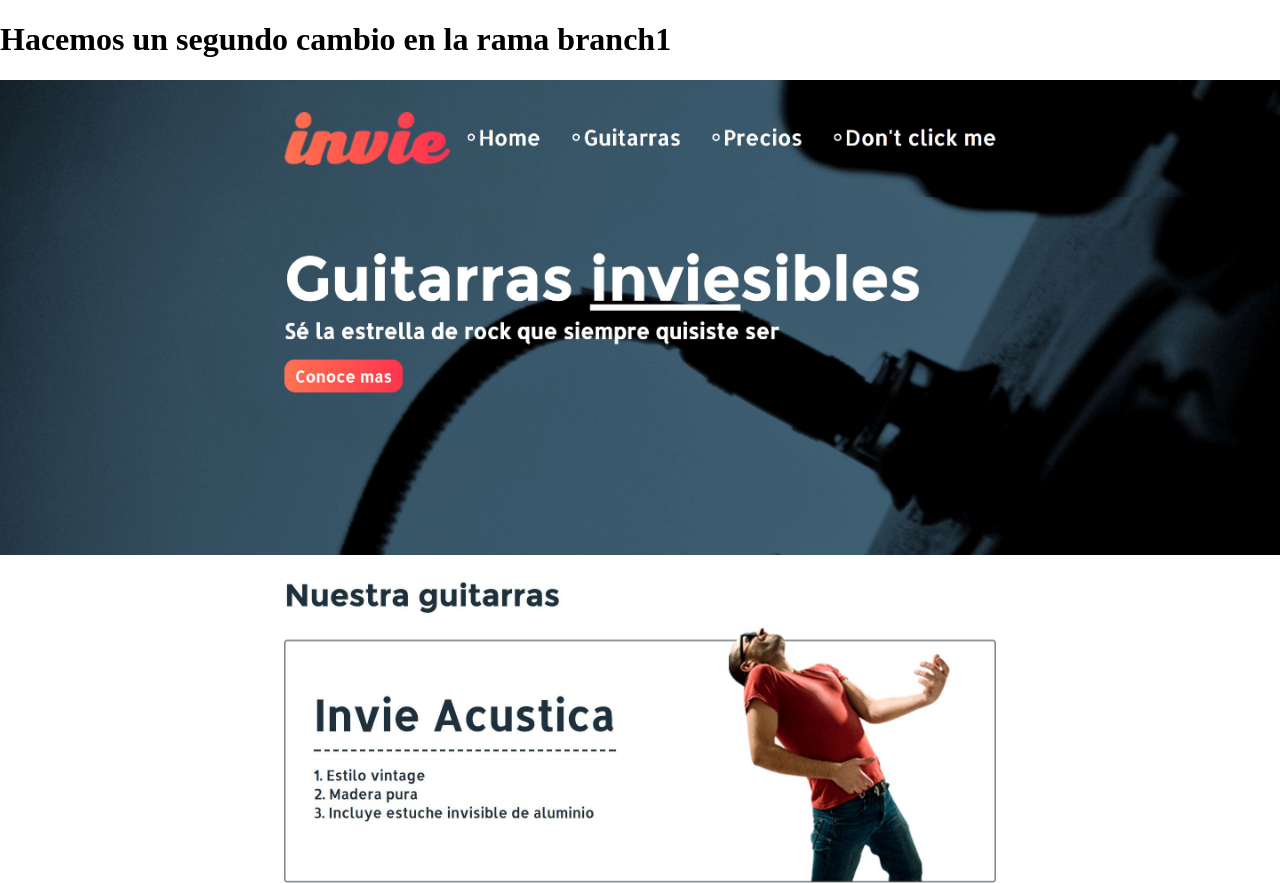
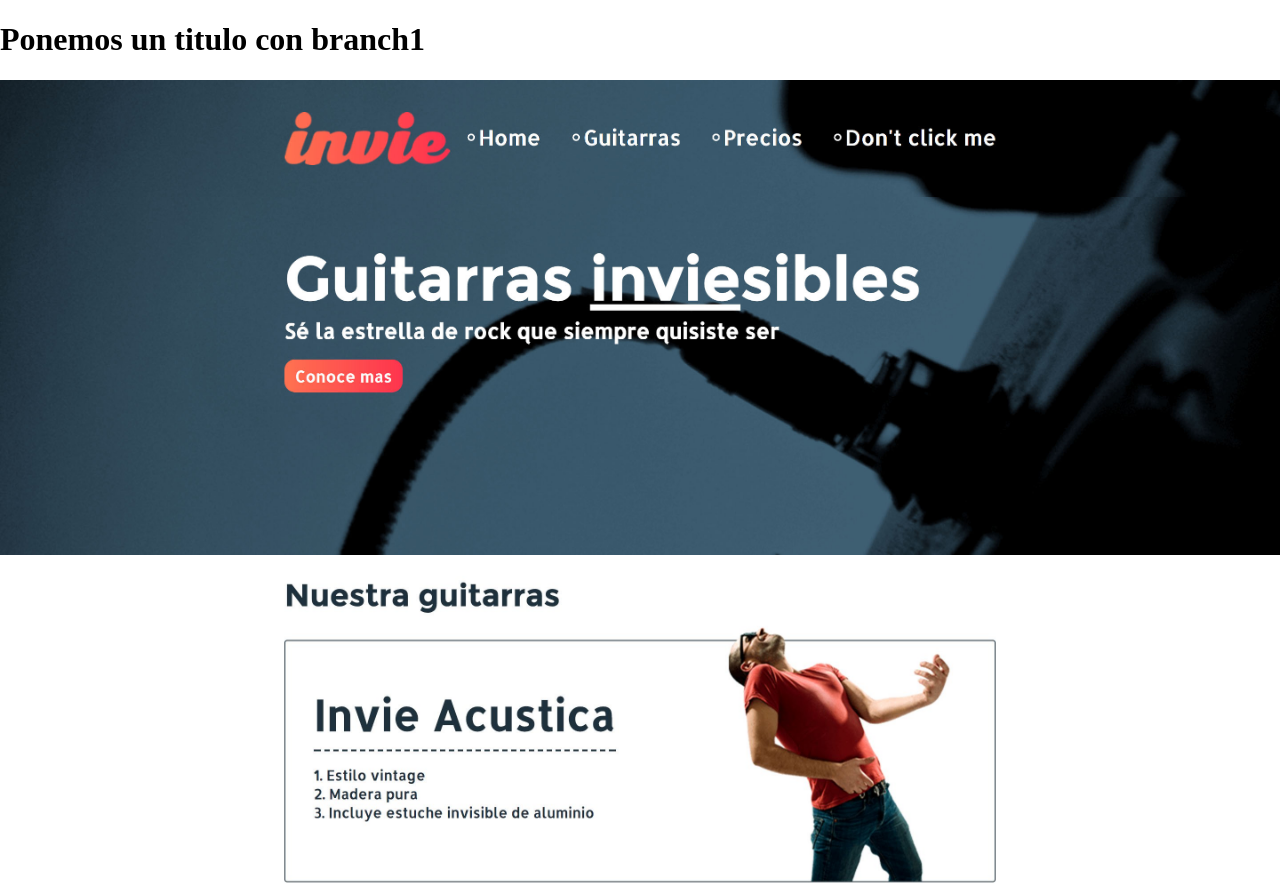
Before and after one commit to nazirortiz/Invie, a plain HTML site: page index.html in a window 1280 px wide. Shown: the top 883 px of the page. Drawn offline with Linux system fonts and the light colour scheme.

Commit message:
1° cambio en branch1

```diff
--- a/index.html
+++ b/index.html
@@ -16,7 +16,7 @@
         </style>
     </head>
     <body>
-        <h1>Hacemos un segundo cambio en la rama branch1</h1>
+        <h1>Ponemos un titulo con branch1</h1>
         <img src="images/header.jpg" alt="Header">
         <img src="images/hero.jpg" alt="Hero">
         <img src="images/acustica.jpg" alt="Acustica">
```
